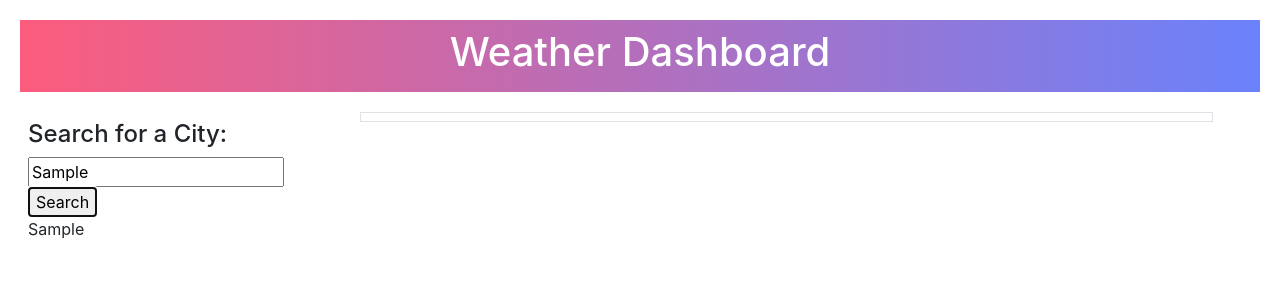
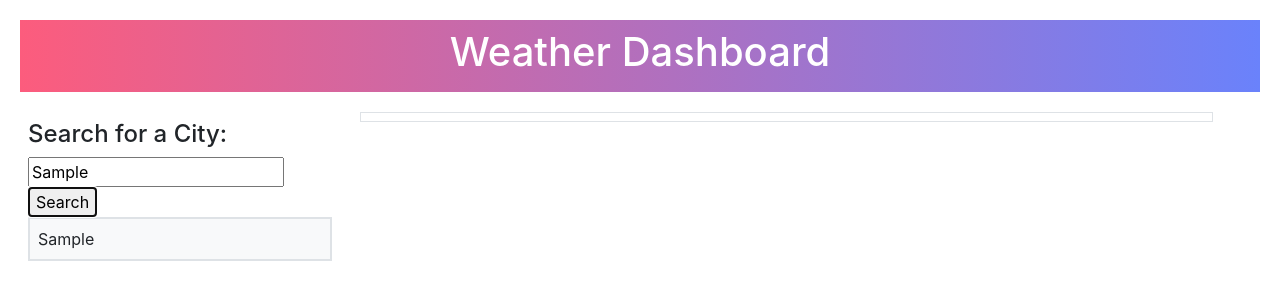
Before and after one commit to swaguespack/06-Challenge-Weather-Dashboard, a plain HTML site: page index.html in a window 1280 px wide. Both pictures are taken after typing "Sample" into the empty fields and a click on the button "Search". Drawn offline with nearby package versions, Linux system fonts and the light colour scheme; no server answers.

Commit message:
edits to search history buttons

```diff
--- a/index.html
+++ b/index.html
@@ -30,7 +30,7 @@
                     <input id = "searchBar" placeholder="Search City"></input>
                     <button id = "submit">Search</button>
                 </form>
-                <div id="search-history-button"></div>
+                <div class = "border" id="search-history-button"></div>
             </aside>
             <div class="col-12 col-md-8">
                 <div class="row border" >
--- a/script.js
+++ b/script.js
@@ -46,7 +46,7 @@ var searchHistory = function(searchHistory){
     searchHistoryEl.setAttribute("data-city", searchHistory)
     searchHistoryEl.setAttribute("type","submit");
 
-    searchHistoryButtonEl.prepend(searchHistory);
+    searchHistoryButtonEl.prepend(searchHistoryEl);
 
 };
 
```
